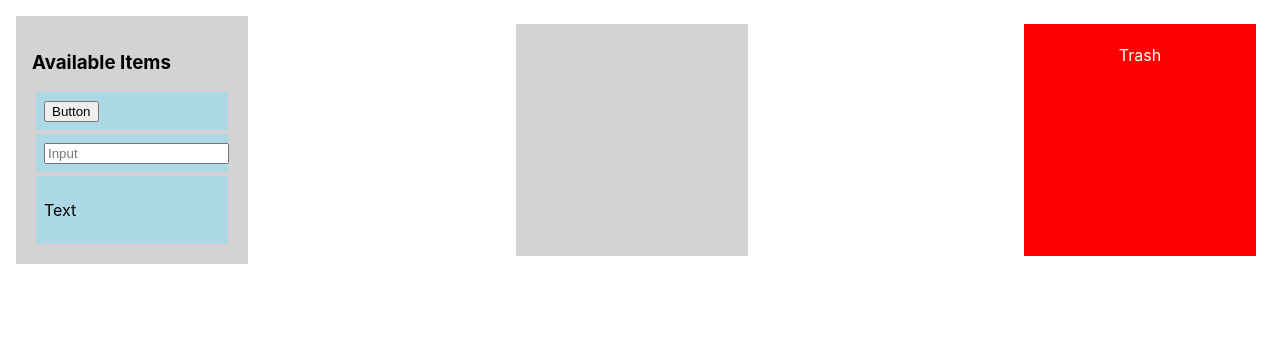
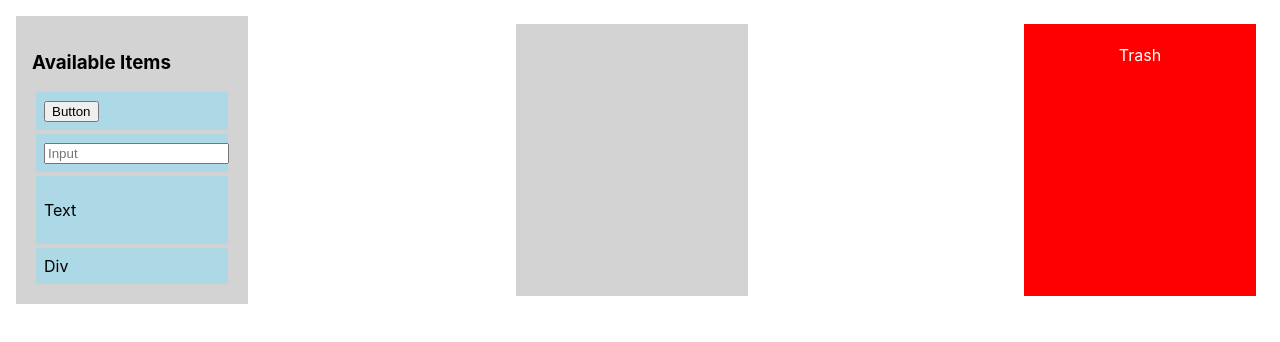
Before and after one commit to cemesg/dragndrop, a React (Create React App) app: page / in a window 1280 px wide. Shown: the top 342 px of the page. Built offline with nearby package versions, Linux system fonts and the light colour scheme.

Commit message:
Minor fixes

```diff
--- a/src/components/DragAndDropDemo.tsx
+++ b/src/components/DragAndDropDemo.tsx
@@ -8,6 +8,7 @@ const components = {
   Button: () => <button>Button</button>,
   Input: () => <input placeholder="Input" />,
   Text: () => <p>Text</p>,
+  Div: () => <div>Div</div>
 };
 
 interface ItemType {
@@ -32,7 +33,10 @@ export const DraggableItem: React.FC<{ item: ItemType; parentId: string | null;
       const hoverBoundingRect = ref.current.getBoundingClientRect();
       const hoverMiddleY = (hoverBoundingRect.bottom - hoverBoundingRect.top) / 2;
       const clientOffset = monitor.getClientOffset();
-      const hoverClientY = clientOffset!.y - hoverBoundingRect.top;
+      if (!clientOffset) {
+        return;
+      }
+      const hoverClientY = clientOffset.y - hoverBoundingRect.top;
 
       if (draggedItem.id === item.id || draggedItem.parentId === item.id) {
         return;
@@ -137,9 +141,10 @@ const TrashBin: React.FC<{ onDrop: (item: DraggedItem) => void }> = ({ onDrop })
 
 const DragAndDropDemo: React.FC = () => {
   const initialItems: ItemType[] = [
-    { id: '1', type: 'Button', children: [] },
-    { id: '2', type: 'Input', children: [] },
-    { id: '3', type: 'Text', children: [] },
+    { id: uuidv4(), type: 'Button', children: [] },
+    { id: uuidv4(), type: 'Input', children: [] },
+    { id: uuidv4(), type: 'Text', children: [] },
+    { id: uuidv4(), type: 'Div', children: [] },
   ];
 
   const [availableItems] = useState<ItemType[]>(initialItems);
```
